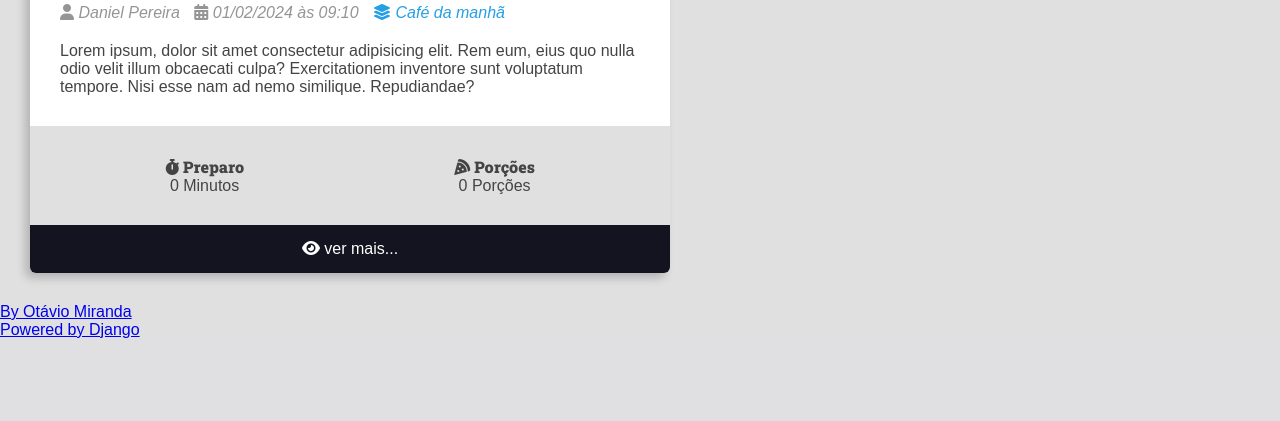
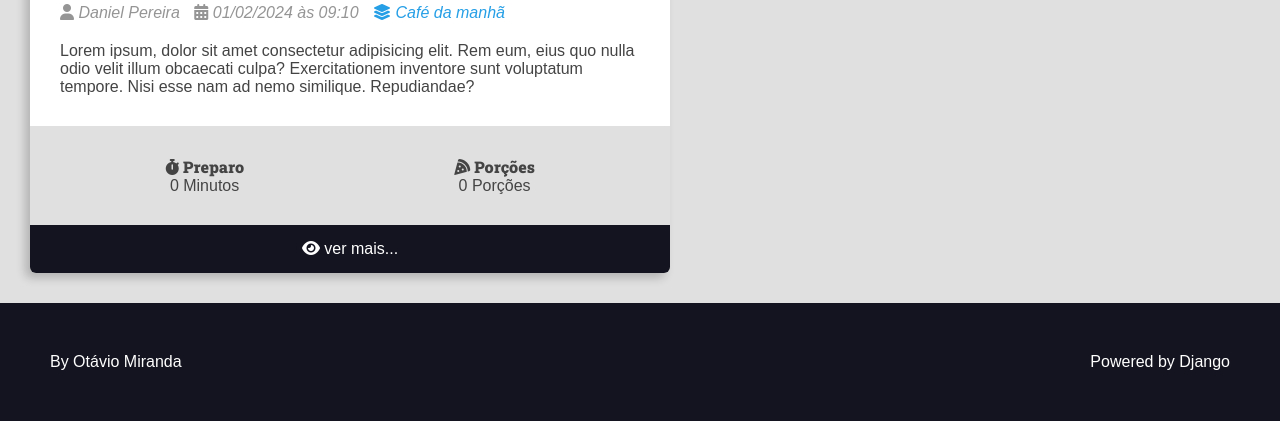
Before and after one commit to danielpereira91/django-course, a Django app: page / in a window 1280 px wide. Shown: the part 654-1075 px from the top of the page. Before the commit the page ends 992 px from the top, so only its background shows below. Run offline with Django 5.2, Linux system fonts and the light colour scheme; grey boxes labelled with a size stand in for pictures from a placeholder-image service; some libraries are stand-ins or nearby versions.

Commit message:
footer stylized in head.html

```diff
--- a/recipes/templates/recipes/partials/head.html
+++ b/recipes/templates/recipes/partials/head.html
@@ -247,6 +247,25 @@
         .recipe-footer a:hover {
             filter: brightness(2);
         }
+
+        .main-footer {
+            display: flex;
+            align-items: center;
+            justify-content: space-between;
+            background: var(--color-primary-dark);
+            color: var(--color-white);
+            padding: var(--spacing-gutter-large);
+        }
+
+        .main-footer a {
+            color: var(--color-white);
+            text-decoration: none;
+            transition: all 300ms ease-in-out;
+        }
+
+        .main-footer a:hover {
+            filter: brightness(.8);
+        }
     </style>
 
     <title>Recipes</title>
```
